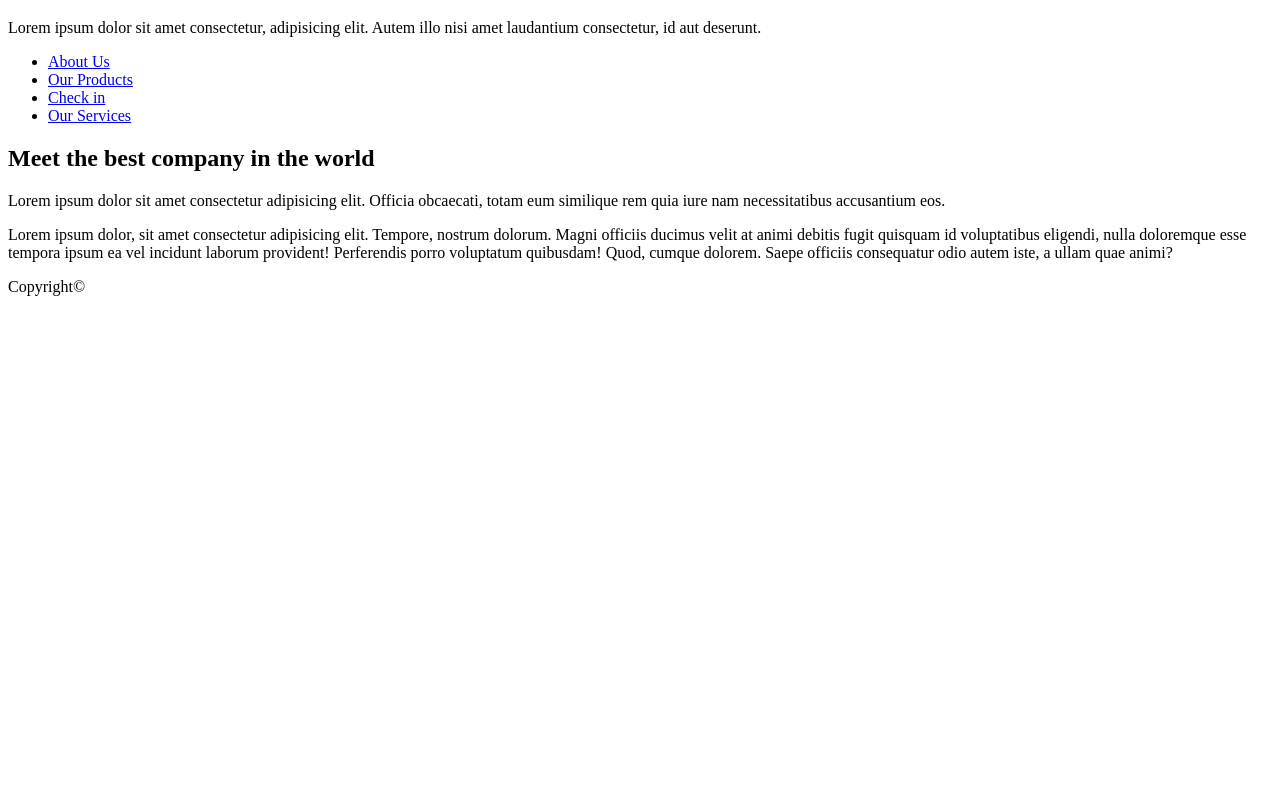
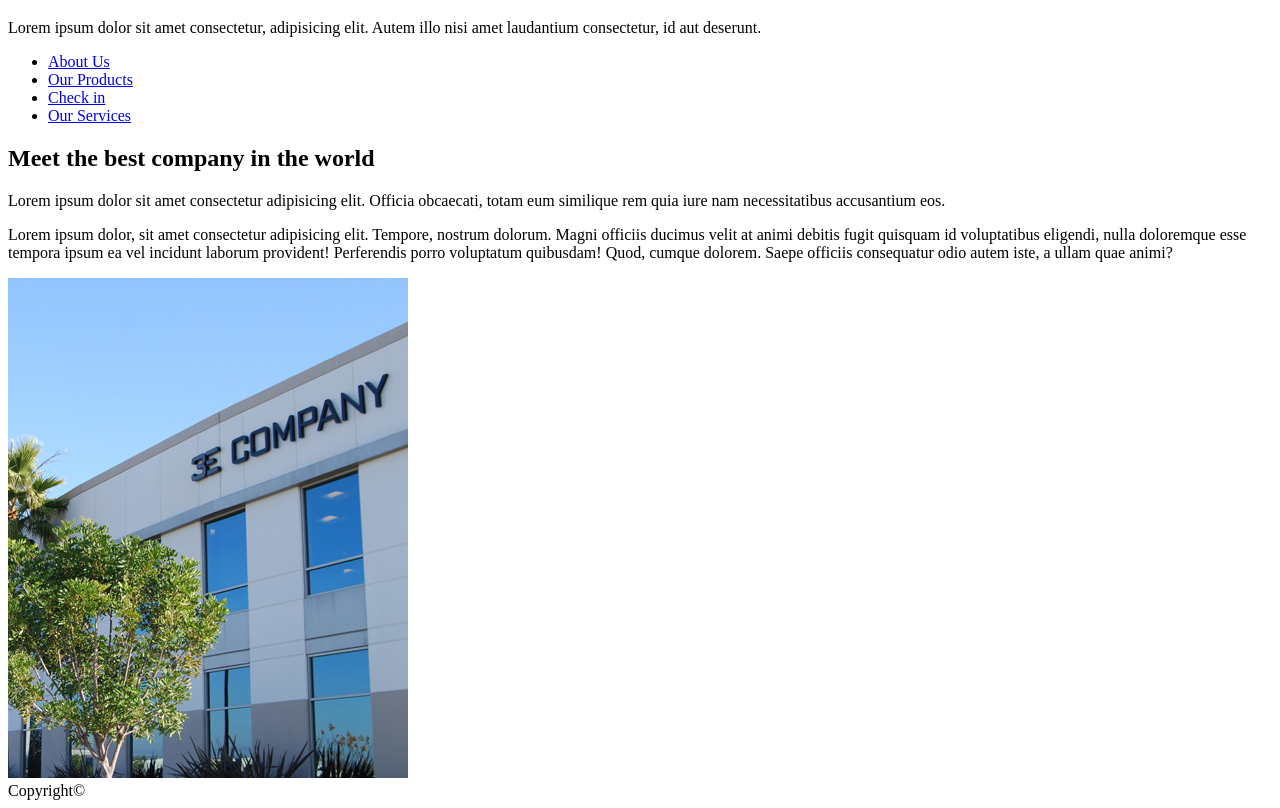
Before and after one commit to ErudioVK/frontpage_positioning, a plain HTML site: page index.html in a window 1280 px wide. Shown: the part 61-869 px from the top of the page. Before the commit the page ends 800 px from the top, so only its background shows below. Drawn offline with Linux system fonts and the light colour scheme.

Commit message:
új index verzió

```diff
--- a/index.html
+++ b/index.html
@@ -33,6 +33,7 @@
             velit at animi debitis fugit quisquam id voluptatibus eligendi, nulla doloremque esse tempora ipsum ea vel
             incidunt laborum provident! Perferendis porro voluptatum quibusdam! Quod, cumque dolorem. Saepe officiis
             consequatur odio autem iste, a ullam quae animi?</p>
+        <img src="./company.jpg" alt="classmain-article-image">
     </main>
 </body>
 <footer>Copyright&copy;</footer>
```
